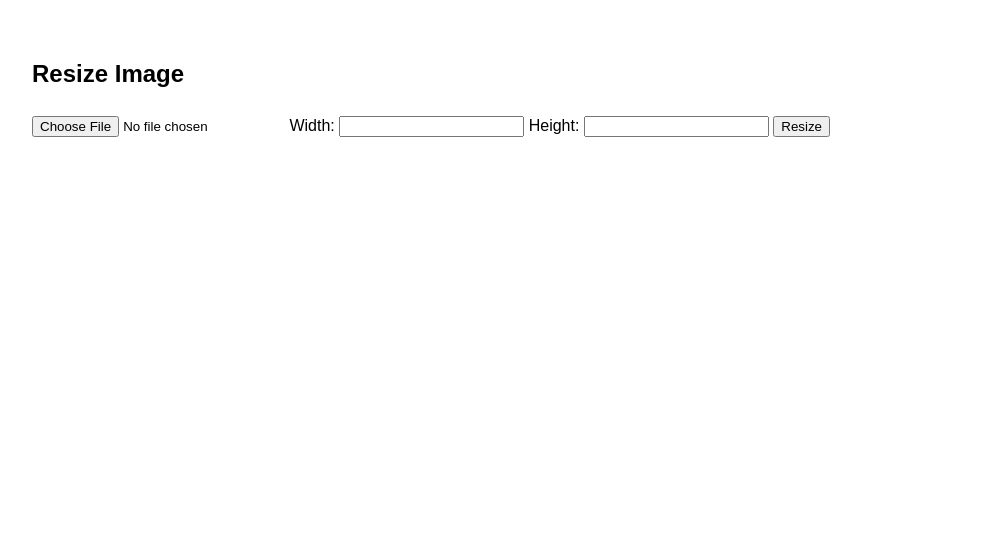
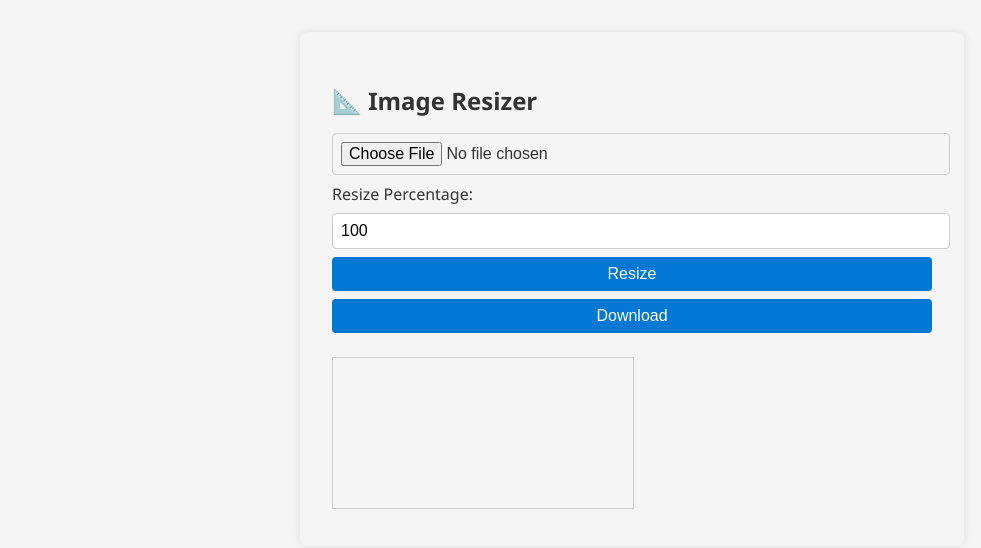
Before and after one commit to mrcsabatamas-ui/resizing, a plain HTML site: page index.html in a window 1280 px wide. Shown: the whole page, without its empty margins (8-989 px from the left). Drawn offline with Linux system fonts and the light colour scheme.

Commit message:
Enhance UI and add resize percentage feature
Updated styling and functionality for image resizing.

```diff
--- a/index.html
+++ b/index.html
@@ -4,33 +4,90 @@
   <meta charset="UTF-8" />
   <title>Image Resizer</title>
   <style>
-    body { font-family: sans-serif; padding: 2rem; }
-    input, button { margin: 0.5rem 0; }
-    canvas { display: block; margin-top: 1rem; }
+    body {
+      font-family: 'Segoe UI', sans-serif;
+      background: #f5f5f5;
+      color: #333;
+      max-width: 600px;
+      margin: 2rem auto;
+      padding: 2rem;
+      border-radius: 8px;
+      box-shadow: 0 0 10px rgba(0,0,0,0.1);
+    }
+    h2 { margin-bottom: 1rem; }
+    input, button {
+      display: block;
+      margin: 0.5rem 0;
+      padding: 0.5rem;
+      font-size: 1rem;
+      border: 1px solid #ccc;
+      border-radius: 4px;
+      width: 100%;
+    }
+    button {
+      background: #0078d4;
+      color: white;
+      border: none;
+      cursor: pointer;
+    }
+    button:hover {
+      background: #005fa3;
+    }
+    canvas {
+      margin-top: 1rem;
+      max-width: 100%;
+      border: 1px solid #ccc;
+    }
   </style>
 </head>
 <body>
-  <h2>Resize Image</h2>
+  <h2>📐 Image Resizer</h2>
   <input type="file" id="upload" accept="image/*" />
-  <label>Width: <input type="number" id="width" /></label>
-  <label>Height: <input type="number" id="height" /></label>
+  <label>Resize Percentage:
+    <input type="number" id="percent" value="100" min="1" max="500" />
+  </label>
   <button onclick="resizeImage()">Resize</button>
+  <button onclick="downloadImage()">Download</button>
   <canvas id="canvas"></canvas>
+
   <script>
     let img = new Image();
+    let originalWidth = 0;
+    let originalHeight = 0;
+
     document.getElementById('upload').onchange = e => {
       const file = e.target.files[0];
+      if (!file) return;
+      img.onload = () => {
+        originalWidth = img.width;
+        originalHeight = img.height;
+        drawImage(originalWidth, originalHeight);
+      };
       img.src = URL.createObjectURL(file);
     };
 
     function resizeImage() {
-      const w = parseInt(document.getElementById('width').value);
-      const h = parseInt(document.getElementById('height').value);
+      const percent = parseInt(document.getElementById('percent').value);
+      const newWidth = originalWidth * percent / 100;
+      const newHeight = originalHeight * percent / 100;
+      drawImage(newWidth, newHeight);
+    }
+
+    function drawImage(w, h) {
       const canvas = document.getElementById('canvas');
       const ctx = canvas.getContext('2d');
       canvas.width = w;
       canvas.height = h;
+      ctx.clearRect(0, 0, w, h);
       ctx.drawImage(img, 0, 0, w, h);
+    }
+
+    function downloadImage() {
+      const canvas = document.getElementById('canvas');
+      const link = document.createElement('a');
+      link.download = 'resized-image.png';
+      link.href = canvas.toDataURL();
+      link.click();
     }
   </script>
 </body>
```
